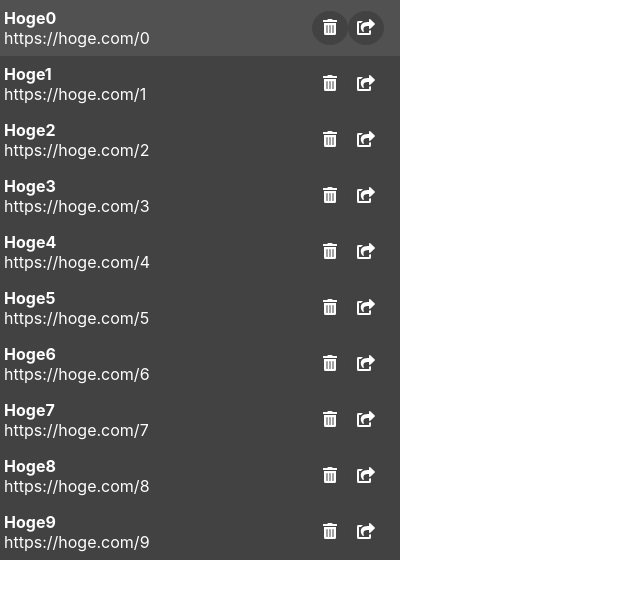
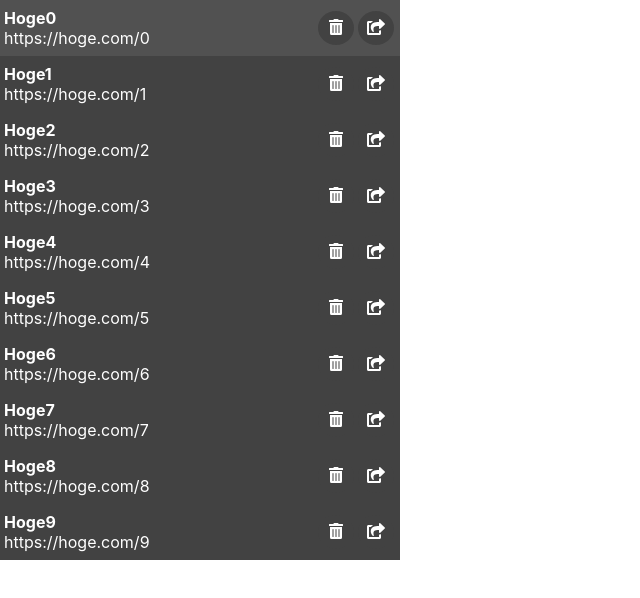
Before and after one commit to shtwangy/chrome-tab-manager, a React (Create React App) app: page / in a window 1280 px wide. Shown: the top 598 px of the page, without its empty margins (0-640 px from the left). Built offline with nearby package versions, Linux system fonts and the light colour scheme; no server answers.

Commit message:
fix(src/components/PageListItem): adjust secondary action buttons style
Closes #3

```diff
--- a/src/components/PageListItem/style.ts
+++ b/src/components/PageListItem/style.ts
@@ -3,7 +3,7 @@ import styled from "styled-components";
 export const StyledButton = styled.button`
     border: 0;
     cursor: pointer;
-    margin: 0;
+    margin: 0 2px;
     padding: 8px;
     outline: 0;
     border-radius: 50%;
@@ -25,13 +25,13 @@ export const StyledDiv = styled.div`
 `
 
 export const StyledTextDiv = styled.div`
-    width: 340px;
+    width: 310px;
 `
 
 export const StyledSecondaryActionDiv = styled.div`
     position: absolute;
     top: 50%;
-    right: 16px;
+    right: 4px;
     transform: translateY(-50%);
 `
 
```
